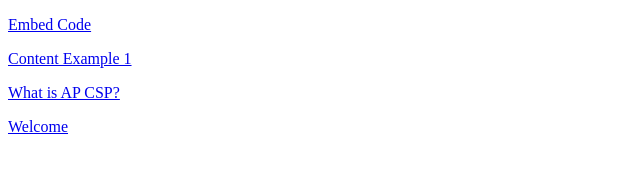
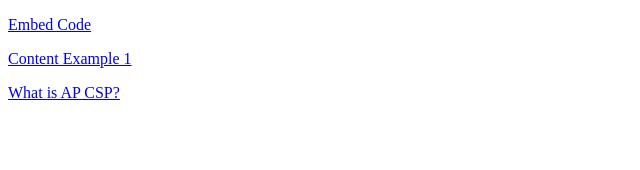
Before and after one commit to vbkiser/h5p_host, a plain HTML site: page index.html in a window 1280 px wide. Shown: the full height of the page, 0-640 px from the left. Drawn offline with Linux system fonts and the light colour scheme.

Commit message:
Update index.html

```diff
--- a/index.html
+++ b/index.html
@@ -4,7 +4,6 @@
 	<p><a href="/h5p_host/embedcode.html">Embed Code</a></p>
 	<p><a href="/h5p_host/h5p-standalone-1.3.x/demo/content-example-1.html">Content Example 1</a></p>
 	<p><a href="/h5p_host/h5p-standalone-1.3.x/demo/ap-csp.html">What is AP CSP?</a></p>
-	<p><a href="/h5p_host/WelcomeFile.html">Welcome</a></p>
 
 
 
```
